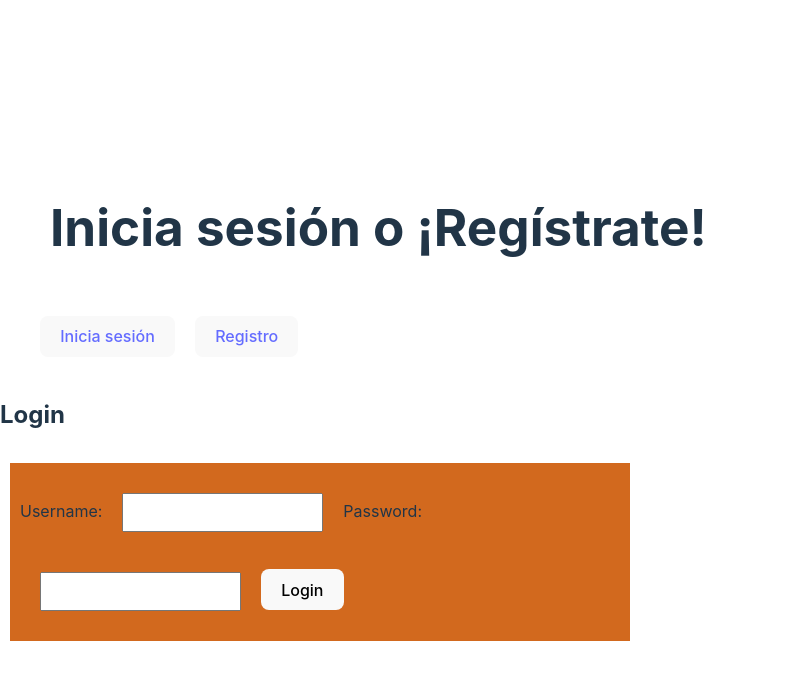
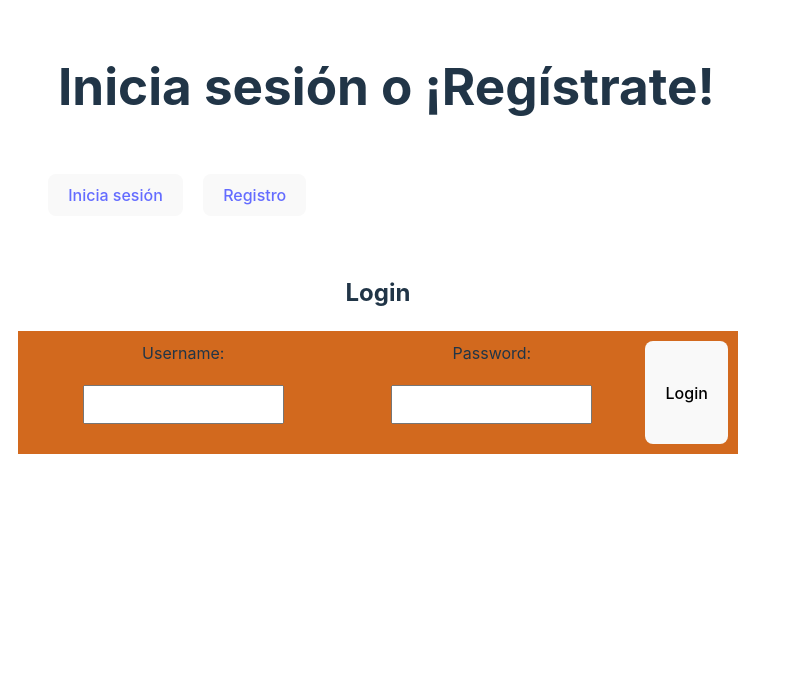
Before and after one commit to IvanBorras/Proyecto_React, a React (Vite) app: page /login in a window 1280 px wide. Shown: the top 680 px of the page, without its empty margins (0-800 px from the left). Built offline with nearby package versions, Linux system fonts and the light colour scheme; no server answers.

Commit message:
Cambios en api para ordenarlos por menus y dias, se añade addMenu y DeleteMenu se estila un poco y se modifica el nav bar

```diff
--- a/src/components/Login/Login.jsx
+++ b/src/components/Login/Login.jsx
@@ -100,7 +100,7 @@ function Login({ setUser }) {
   } else {
 
     return (
-      <span>
+      <span className='mainLogin'>
       <h2>Login</h2>
         <form className='formLogin' onSubmit={handleSubmit}>
             <span className='containerLogin'>
--- a/src/components/Register/Register.jsx
+++ b/src/components/Register/Register.jsx
@@ -71,7 +71,7 @@ const FormRegister = () => {
   };
 
   return (
-    <span>
+    <span className='mainRegister'>
         <h2>Registro</h2>
       <form className='formRegister' onSubmit={handleSubmit}>
         {errorMessage && <p style={{ color: 'white' }}>{errorMessage}</p>}
--- a/src/scss/index.css
+++ b/src/scss/index.css
@@ -2,8 +2,6 @@
   font-family: Inter, system-ui, Avenir, Helvetica, Arial, sans-serif;
   line-height: 1.5;
   font-weight: 400;
-  align-content: center;
-  align-items: center;
   color-scheme: light dark;
   color: rgba(255, 255, 255, 0.87);
   background-color: #242424;
@@ -12,6 +10,19 @@
   text-rendering: optimizeLegibility;
   -webkit-font-smoothing: antialiased;
   -moz-osx-font-smoothing: grayscale;
+
+  /* añadido */
+  div{
+    display: inline-block;
+    align-content: center ;
+    align-items: center;
+    nav{
+      display: inline;
+      /* align-items: center;
+      align-content: center;
+      text-align: center; */
+    }
+  }
 }
 
 
@@ -32,10 +43,15 @@
 
 }
 
+
+.mainRegister{
+  display: inline-block;
+  text-align: center;
+
   .formRegister{
     display: flex;
     padding: 10px;
-  width: 600px;
+    width: 1000px;
     margin: 10px;
     background-color: chocolate;
 
@@ -44,16 +60,25 @@
       padding: 10px;
     }
 
+    .containerRegister{
+      display: flex;
+      text-align: center;
+
     }
 
+  }
+}
+
+
+.mainLogin{
+  display: inline-block;
+  text-align: center;
+
   .formLogin{
-  display: inline-block;
+    display: flex;
     padding: 10px;
-  width: 600px;
-  align-content: center;
-  align-items: center;
+    width: 700px;
     margin: 10px;
-  gap: 30px;
     background-color: chocolate;
 
     input{
@@ -61,7 +86,13 @@
       padding: 10px;
     }
 
+    .containerLogin{
+      display: flex;
+      text-align: center;
 
+    }
+
+  }
 }
 
 
@@ -82,11 +113,11 @@ a:hover {
 }
 
 body {
-  margin: 0;
+  margin: 10;
   display: flex;
   place-items: center;
-  min-width: 320px;
-  min-height: 100vh;
+  width: 100%;
+
 }
 
 h1 {
@@ -99,6 +130,7 @@ button {
   border: 1px solid transparent;
   padding: 0.6em 1.2em;
   font-size: 1em;
+
   font-weight: 500;
   font-family: inherit;
   background-color: #1a1a1a;
```
Lines whose indentation alone changed are shown as unchanged.
